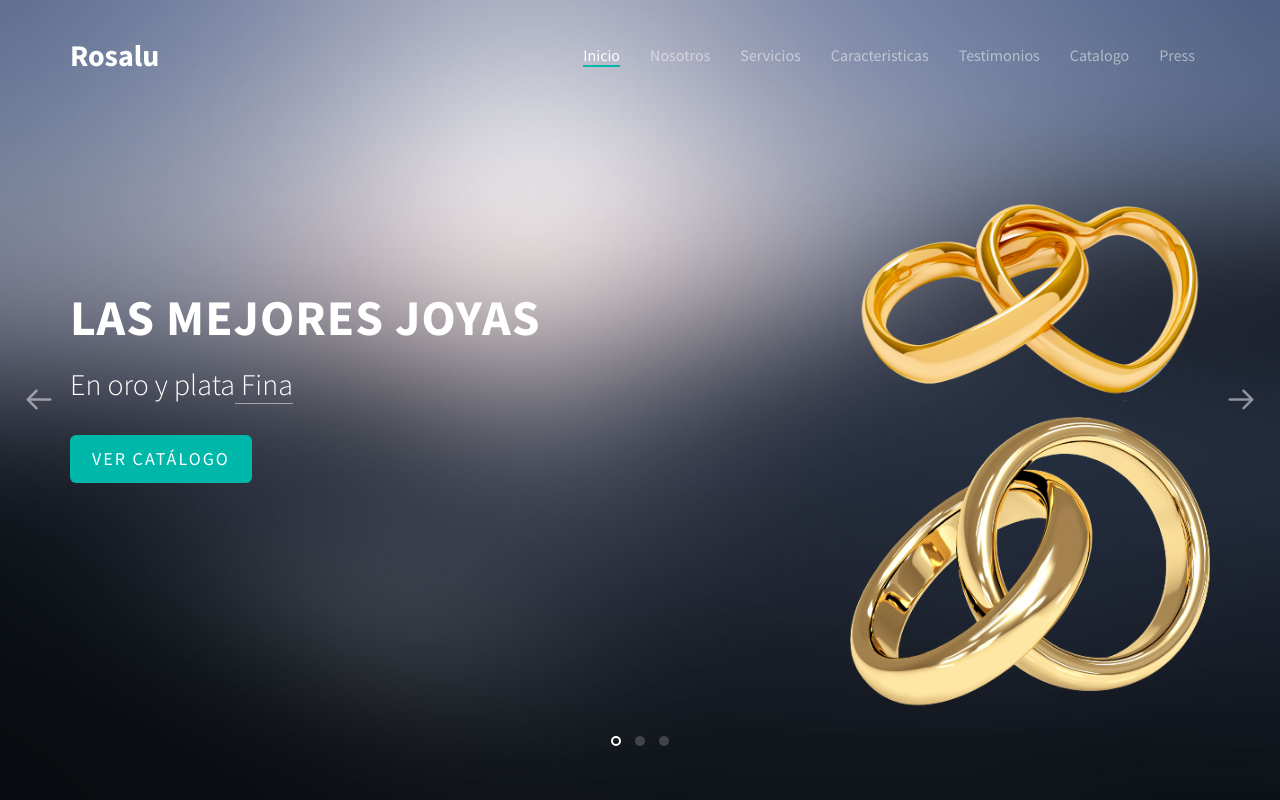
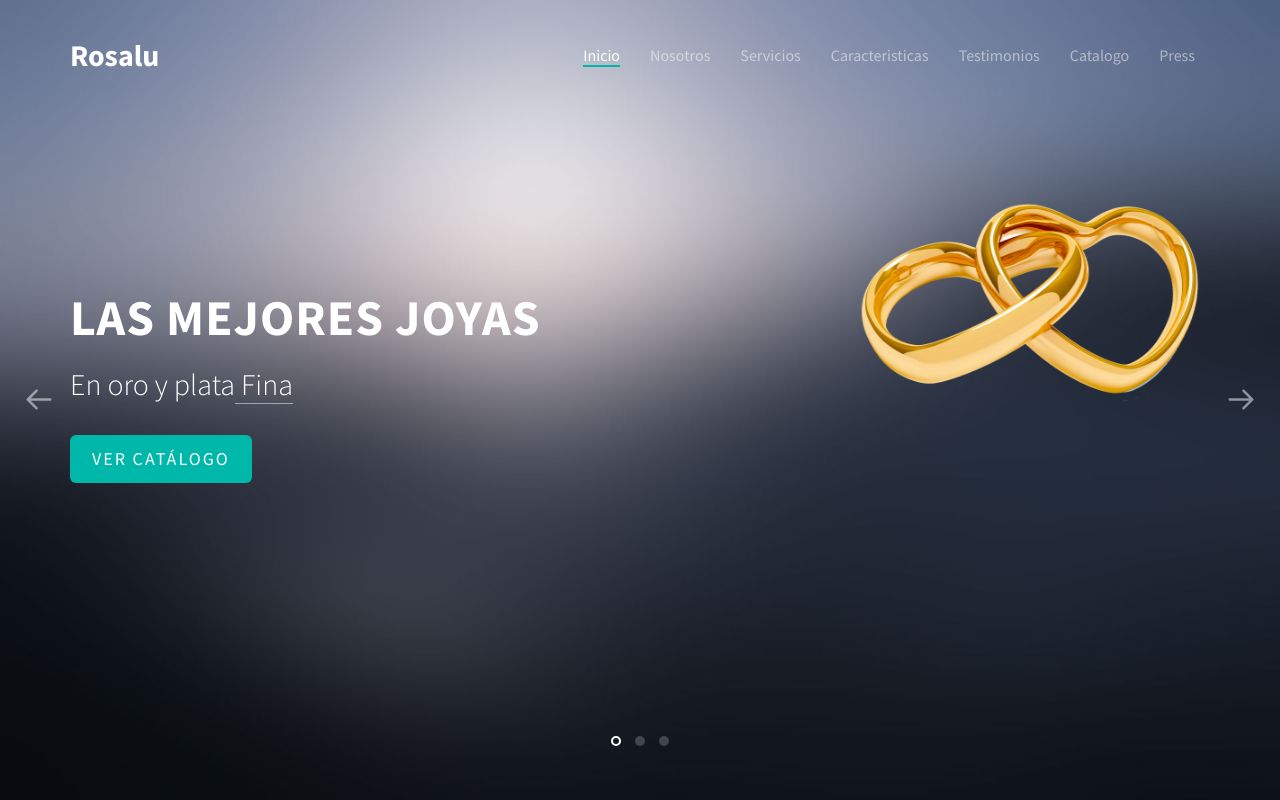
Before and after one commit to luartony/rosalu, a plain HTML site: page index.html in a window 1280 px wide. Shown: the top 800 px of the page. Drawn offline with Linux system fonts and the light colour scheme; files whose address does not match are found by name.

Commit message:
primer commit

```diff
--- a/index.html
+++ b/index.html
@@ -92,7 +92,7 @@
                             </div>
                             <div class="col-md-4 col-md-push-1 col-sm-4 col-sm-push-1 iphone-image">
                                 <div class="iphone to-animate-2"><img src="images/aros_corazon.png" alt="Free HTML5 Template by FREEHTML5.co"></div>
-                                <div class="iphone to-animate-2"><img src="images/anillos.png" alt="Free HTML5 Template by FREEHTML5.co"></div>
+                                <!--<div class="iphone to-animate-2"><img src="images/anillos.png" alt="Free HTML5 Template by FREEHTML5.co"></div>-->
                             </div>
 
                         </div>
```
